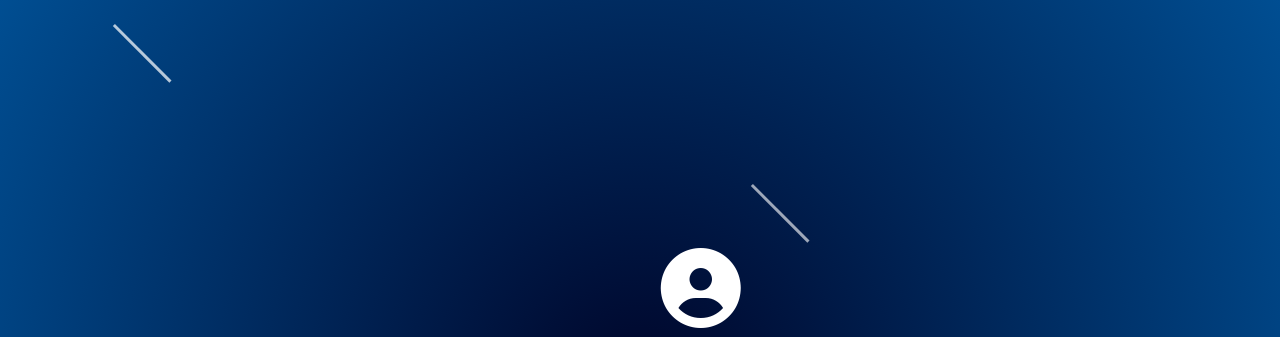
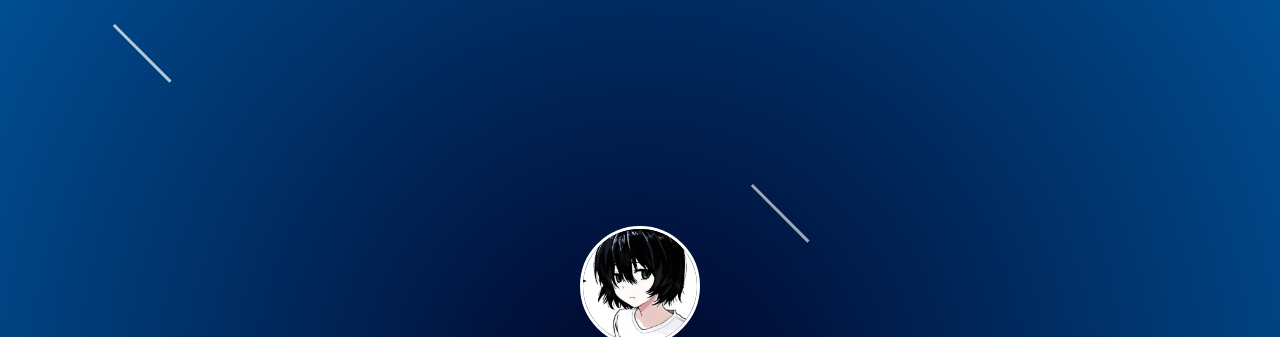
Before and after one commit to Novalll718/Hoshi-social-media, a plain HTML site: page index.html in a window 1280 px wide. Shown: the top 337 px of the page. Drawn offline with Linux system fonts and the light colour scheme.

Commit message:
Update index.html

```diff
--- a/index.html
+++ b/index.html
@@ -1,4 +1,4 @@
-DOCTYPE html>
+<!DOCTYPE html>
 <html lang="en">
 <head>
 <meta charset="UTF-8">
@@ -21,6 +21,7 @@ body {
   color:white;
 }
 
+/* Bintang jatuh */
 .star {
   position:fixed;
   width:3px;
@@ -30,6 +31,7 @@ body {
   transform:rotate(-45deg);
   animation: fall 1.2s linear infinite;
 }
+
 @keyframes fall {
   0% { transform:translateY(-100vh) translateX(0) rotate(-45deg); opacity:1;}
   100%{ transform:translateY(100vh) translateX(200px) rotate(-45deg); opacity:0;}
@@ -37,8 +39,13 @@ body {
 
 .container { z-index:5; }
 
-.avatar {
-  font-size:80px;
+/* Foto profil */
+.avatar img {
+  width:120px;
+  height:120px;
+  border-radius:50%;
+  object-fit:cover;
+  border:3px solid white;
   margin-bottom:15px;
 }
 
@@ -83,7 +90,10 @@ setInterval(createStar, 120);
 
 <div class="container">
 
-  <div class="avatar"><i class="fa-solid fa-circle-user"></i></div>
+  <!-- FOTO PP -->
+  <div class="avatar">
+    <img src="IMG_20251205_211739_217.webp" alt="Hoshi Profile">
+  </div>
 
   <h1>Hoshi Social Media</h1>
 
@@ -92,6 +102,7 @@ setInterval(createStar, 120);
     <a href="https://www.tiktok.com/@hoshihere" target="_blank"><i class="fa-brands fa-tiktok"></i>TikTok</a>
     <a href="https://discord.com/users/hoshihereee" target="_blank"><i class="fa-brands fa-discord"></i>Discord</a>
   </div>
+
 </div>
 
 </body>
```
